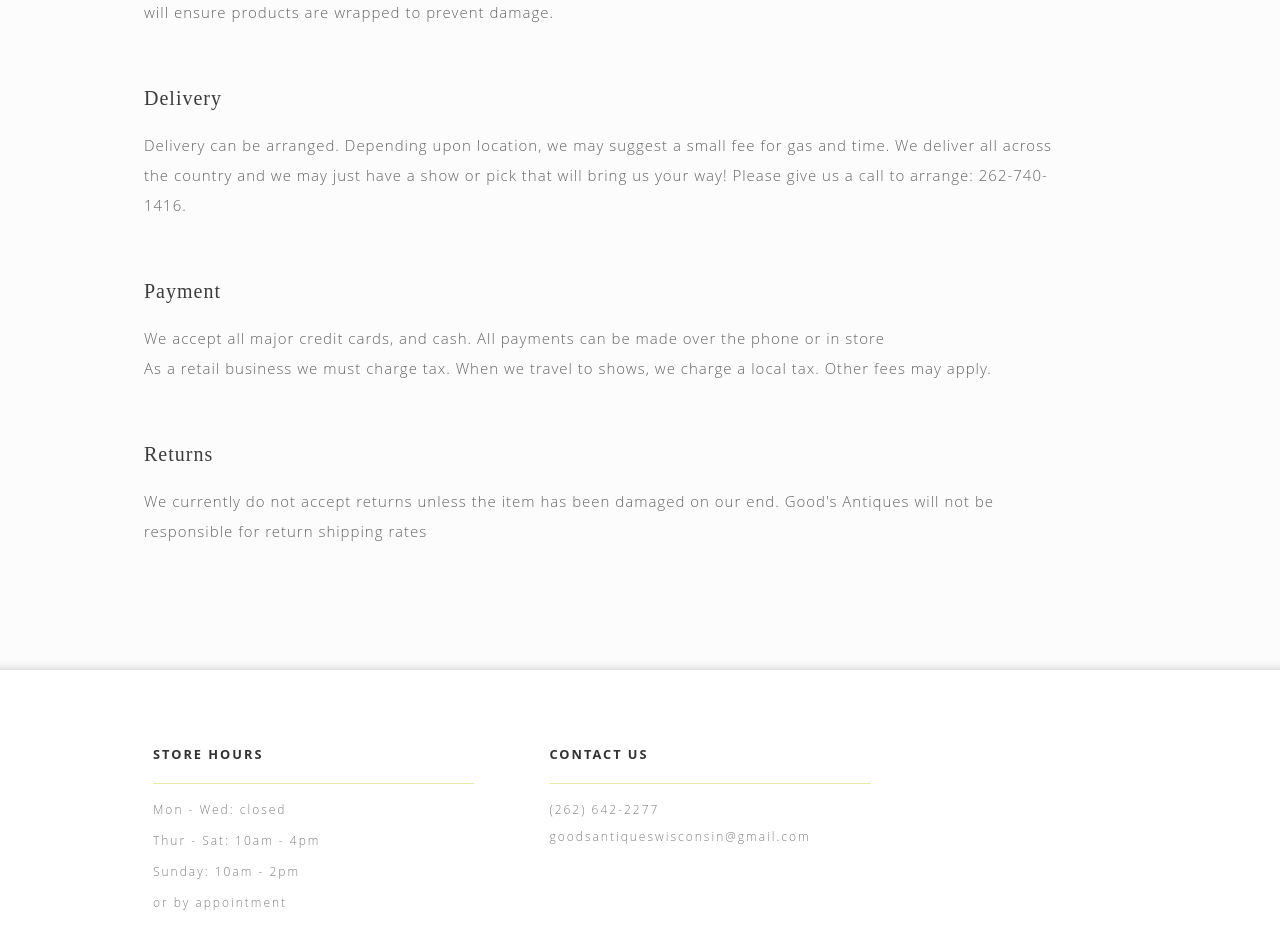
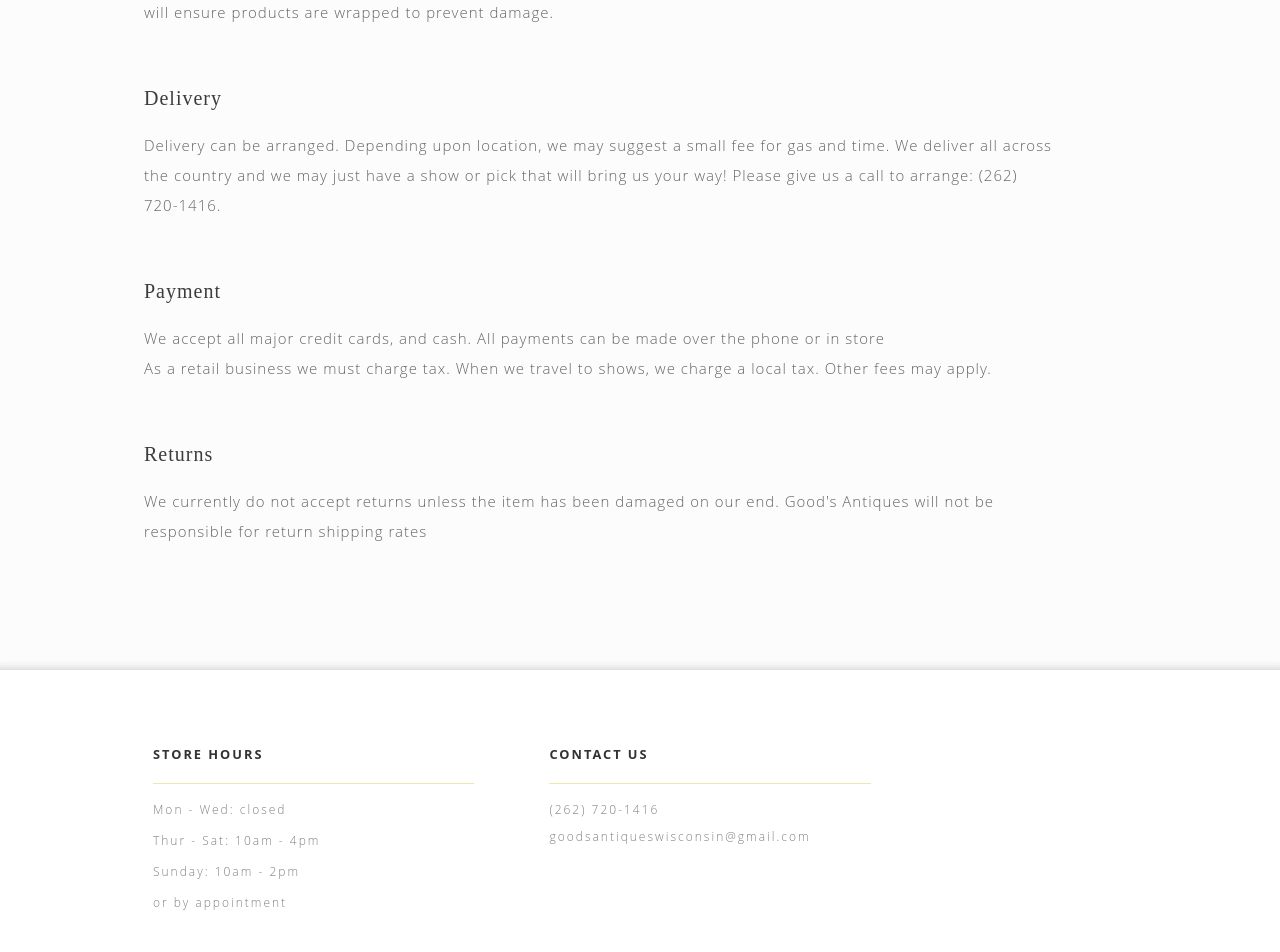
Before and after one commit to amcon/goods_antiques_full, a React app: page /buy in a window 1280 px wide. Shown: the part 780-1732 px from the top of the page. Built offline with nearby package versions, Linux system fonts and the light colour scheme; no server answers; the HTML template or start-up script is replaced by a standard one; what google-maps-react would draw is missing.

Commit message:
new phone number

```diff
--- a/src/components/App/Footer/Footer.jsx
+++ b/src/components/App/Footer/Footer.jsx
@@ -12,7 +12,7 @@ const Footer = () => (
     </div>
     <div className="footer-section">
       <h3>CONTACT US</h3>
-      <p>(262) 642-2277</p>
+      <p>(262) 720-1416</p>
       <a href="mailto:goodsantiqueswisconsin@gmail.com?Subject=After%20Visiting%20Your%20Website..." target="_blank">goodsantiqueswisconsin@gmail.com</a>
     </div>
     <div className="footer-section">
--- a/src/components/App/Main/Home/Home.jsx
+++ b/src/components/App/Main/Home/Home.jsx
@@ -6,7 +6,7 @@ const Home = () => (
   <div className="home">
     <div className="home-info">
       <h1>VISIT OUR SHOWROOM TODAY</h1>
-      <p>3066 Main Street<br />East Troy, WI 53155<br />(262) 642-2277</p>
+      <p>3066 Main Street<br />East Troy, WI 53155<br />(262) 720-1416</p>
       <Link to='/store' className="serif">GALLERY</Link>
     </div>
   </div>
--- a/src/components/App/Main/OneProduct/Buy/Buy.jsx
+++ b/src/components/App/Main/OneProduct/Buy/Buy.jsx
@@ -21,7 +21,7 @@ class Buy extends React.Component {
           <h2 className="serif">Delivery</h2>
           <p>Delivery can be arranged. Depending upon location, we may suggest a small fee for gas and time.
           We deliver all across the country and we may just have a show or pick that will bring us your way!
-          Please give us a call to arrange: 262-740-1416.</p>
+          Please give us a call to arrange: (262) 720-1416.</p>
           <h2 className="serif">Payment</h2>
           <p>We accept all major credit cards, and cash. All payments can be made over the phone or in store<br />
           As a retail business we must charge tax. When we travel to shows, we charge a local tax. Other fees may apply. </p>
```
